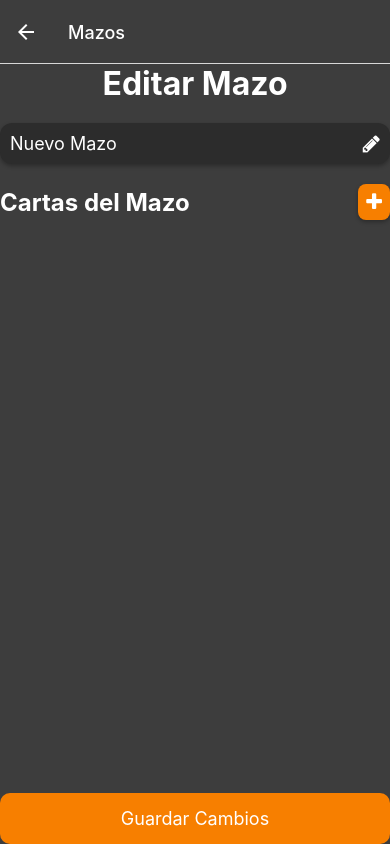
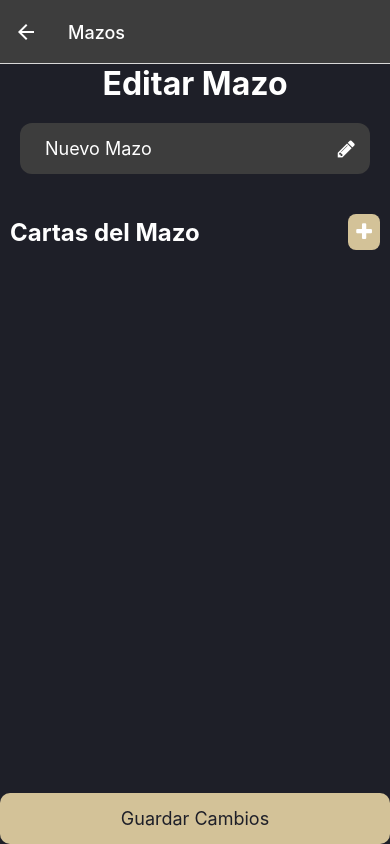
Before and after one commit to 4tsc/Alpha-Ruby, a React Native app in the folder Alpha Ruby/: screen /DeckEditor in a window 390 px wide. Built offline with nearby package versions, Linux system fonts and the light colour scheme.

Commit message:
Deckeditor & Deckmanagement edit

```diff
--- a/Alpha Ruby/src/screens/DeckManagementScreen.tsx
+++ b/Alpha Ruby/src/screens/DeckManagementScreen.tsx
@@ -70,7 +70,7 @@ const DeckManagementScreen: React.FC = () => {
             <TextInput
               style={styles.input}
               placeholder="Nombre del nuevo mazo"
-              placeholderTextColor="#CCCCCC"
+              placeholderTextColor={placeholderColor}
               value={newDeckName}
               onChangeText={setNewDeckName}
             />
@@ -97,14 +97,14 @@ const styles = StyleSheet.create({
     justifyContent: 'center',
     alignItems: 'center',
     padding: 20,
-    backgroundColor: '#3D3D3D', // Fondo gris oscuro
+    backgroundColor: '#1E1F28', // Fondo plano oscuro
   },
   title: {
     fontSize: 32,
-    marginBottom: 20,
     fontWeight: 'bold',
+    marginBottom: 40,
+    textAlign: 'center',
     color: '#FFFFFF', // Texto blanco
-    marginTop: 40,
   },
   listContainer: {
     width: '100%',
@@ -114,11 +114,13 @@ const styles = StyleSheet.create({
     flexDirection: 'row',
     justifyContent: 'space-between',
     alignItems: 'center',
-    backgroundColor: '#2C2C2C',
+    backgroundColor: '#2C2D37', // Fondo gris oscuro
     padding: 15,
     marginVertical: 10,
     width: '90%',
     borderRadius: 12, // Bordes redondeados
+    borderWidth: 1,
+    borderColor: '#D3C298', // Borde dorado suave
     shadowColor: '#000',
     shadowOffset: { width: 0, height: 2 },
     shadowOpacity: 0.3,
@@ -135,34 +137,36 @@ const styles = StyleSheet.create({
     padding: 10,
   },
   input: {
-    height: 40,
-    borderColor: '#666666',
+    height: 50,
+    backgroundColor: '#2C2D37', // Fondo gris oscuro para los inputs
     borderWidth: 1,
+    borderColor: '#D3C298', // Borde dorado suave
     marginBottom: 20,
-    paddingHorizontal: 10,
-    width: '90%',
-    borderRadius: 10,
-    backgroundColor: '#2C2C2C', // Fondo gris oscuro para el input
-    color: '#FFFFFF',
+    paddingHorizontal: 20,
+    borderRadius: 25,
+    color: '#FFFFFF', // Texto blanco
+    fontSize: 16,
+    width: '100%',
   },
   addButton: {
-    backgroundColor: '#F77F00', // Naranja vibrante para el botón
-    padding: 15,
-    borderRadius: 10,
+    backgroundColor: '#D3C298', // Fondo dorado suave para el botón
+    paddingVertical: 15,
+    borderRadius: 25,
     alignItems: 'center',
-    width: '90%',
-    marginBottom: 10,
+    width: '100%',
+    marginBottom: 15,
   },
   addButtonText: {
-    color: '#FFFFFF', // Texto blanco
+    color: '#1E1F28', // Texto oscuro para contraste
     fontSize: 18,
+    fontWeight: 'bold',
   },
   cancelButton: {
     backgroundColor: '#666666', // Gris oscuro para el botón de cancelar
-    padding: 15,
-    borderRadius: 10,
+    paddingVertical: 15,
+    borderRadius: 25,
     alignItems: 'center',
-    width: '90%',
+    width: '100%',
   },
   cancelButtonText: {
     color: '#FFFFFF', // Texto blanco
@@ -176,7 +180,7 @@ const styles = StyleSheet.create({
   },
   modalView: {
     width: '80%',
-    backgroundColor: '#3D3D3D',
+    backgroundColor: '#1E1F28',
     padding: 20,
     borderRadius: 10,
     alignItems: 'center',
@@ -185,7 +189,7 @@ const styles = StyleSheet.create({
     position: 'absolute',
     bottom: 30,
     right: 30,
-    backgroundColor: '#F77F00', // Naranja vibrante para el FAB
+    backgroundColor: '#D3C298', // Naranja suave para el FAB
     width: 60,
     height: 60,
     borderRadius: 30,
@@ -195,4 +199,5 @@ const styles = StyleSheet.create({
   },
 });
 
+export const placeholderColor = '#D3C298'; // Placeholder dorado suave
 export default DeckManagementScreen;
--- a/Alpha Ruby/src/screens/deckEditorScreen.tsx
+++ b/Alpha Ruby/src/screens/deckEditorScreen.tsx
@@ -1,7 +1,6 @@
 import React, { useState } from 'react';
 import { View, Text, TextInput, Alert, StyleSheet, TouchableOpacity, SafeAreaView, Modal } from 'react-native';
 import Icon from 'react-native-vector-icons/FontAwesome'; // Importar iconos
-
 import { useUser } from './UserContext';
 
 interface Deck {
@@ -75,6 +74,7 @@ const DeckEditorScreen: React.FC<DeckEditorScreenProps> = ({ route, navigation }
             value={deckName}
             onChangeText={setDeckName}
             onBlur={toggleEditName}
+            placeholderTextColor={placeholderColor}
           />
         ) : (
           <>
@@ -116,7 +116,7 @@ const DeckEditorScreen: React.FC<DeckEditorScreenProps> = ({ route, navigation }
             <TextInput
               style={styles.modalInput}
               placeholder="Nombre de la carta"
-              placeholderTextColor="#CCCCCC"
+              placeholderTextColor={placeholderColor}
               value={newCardName}
               onChangeText={setNewCardName}
             />
@@ -141,48 +141,47 @@ const DeckEditorScreen: React.FC<DeckEditorScreenProps> = ({ route, navigation }
 const styles = StyleSheet.create({
   container: {
     flex: 1,
-    padding: 20,
-    backgroundColor: '#3D3D3D',
+    padding: 20,  // Ya tienes un padding general de 20
+    backgroundColor: '#1E1F28',
   },
   title: {
     fontSize: 32,
     marginBottom: 20,
     fontWeight: 'bold',
-    color: '#FFFFFF',
+    color: '#FFFFFF', // Texto blanco
     textAlign: 'center',
   },
   nameContainer: {
     flexDirection: 'row',
     alignItems: 'center',
     justifyContent: 'space-between',
-    backgroundColor: '#2C2C2C',
-    padding: 10,
-    borderRadius: 12, // Bordes redondeados
+    backgroundColor: '#3D3D3D',
+    padding: 15, // Ajusta el padding si es necesario para que haya más espacio en los bordes
+    borderRadius: 12,
     marginBottom: 20,
-    shadowColor: '#000',
-    shadowOffset: { width: 0, height: 2 },
-    shadowOpacity: 0.3,
-    shadowRadius: 4,
-    elevation: 5,
+    marginHorizontal: 20,  // Añadimos un margen lateral para separar del borde
   },
   deckName: {
     fontSize: 18,
     color: '#FFFFFF',
-    flex: 1,
+    paddingHorizontal: 10
   },
   input: {
     flex: 1,
     height: 40,
-    borderColor: '#666666',
+    borderColor: '#D3C298', // Borde dorado suave
     borderWidth: 1,
     paddingHorizontal: 10,
     borderRadius: 10,
-    backgroundColor: '#2C2C2C',
-    color: '#FFFFFF',
+    backgroundColor: '#2C2D37',
+    color: '#FFFFFF', // Texto blanco
+    marginHorizontal: 10,  // Añadimos un margen horizontal en el input
   },
   cardsContainer: {
     flex: 1,
     marginBottom: 20,
+    paddingHorizontal: 10, // Agregar padding para evitar que se pegue a los bordes laterales
+    paddingVertical: 20,   // Agregar un margen vertical entre secciones
   },
   cardsHeader: {
     flexDirection: 'row',
@@ -196,28 +195,18 @@ const styles = StyleSheet.create({
     color: '#FFFFFF',
   },
   addCardButton: {
-    backgroundColor: '#F77F00',
+    backgroundColor: '#D3C298', // Botón dorado
     padding: 8,
     borderRadius: 8,
-    shadowColor: '#000',
-    shadowOffset: { width: 0, height: 2 },
-    shadowOpacity: 0.3,
-    shadowRadius: 4,
-    elevation: 5,
   },
   cardItem: {
-    backgroundColor: '#2C2C2C',
+    backgroundColor: '#2C2D37', // Fondo gris oscuro
     padding: 15,
     borderRadius: 12,
     marginBottom: 10,
     flexDirection: 'row',
     justifyContent: 'space-between',
     alignItems: 'center',
-    shadowColor: '#000',
-    shadowOffset: { width: 0, height: 2 },
-    shadowOpacity: 0.3,
-    shadowRadius: 4,
-    elevation: 5,
   },
   cardText: {
     color: '#FFFFFF',
@@ -234,15 +223,10 @@ const styles = StyleSheet.create({
   },
   modalContent: {
     width: '80%',
-    backgroundColor: '#3D3D3D',
+    backgroundColor: '#1E1F28', // Fondo oscuro
     padding: 20,
     borderRadius: 10,
     alignItems: 'center',
-    shadowColor: '#000',
-    shadowOffset: { width: 0, height: 2 },
-    shadowOpacity: 0.3,
-    shadowRadius: 4,
-    elevation: 5,
   },
   modalTitle: {
     fontSize: 24,
@@ -251,17 +235,17 @@ const styles = StyleSheet.create({
   },
   modalInput: {
     height: 40,
-    borderColor: '#666666',
+    borderColor: '#D3C298', // Borde dorado suave
     borderWidth: 1,
     paddingHorizontal: 10,
     borderRadius: 8,
-    backgroundColor: '#2C2C2C',
-    color: '#FFFFFF',
+    backgroundColor: '#2C2D37', // Fondo gris oscuro
+    color: '#FFFFFF', // Texto blanco
     marginBottom: 20,
     width: '100%',
   },
   addButton: {
-    backgroundColor: '#F77F00',
+    backgroundColor: '#D3C298', // Botón dorado suave
     padding: 15,
     borderRadius: 10,
     alignItems: 'center',
@@ -269,30 +253,32 @@ const styles = StyleSheet.create({
     width: '100%',
   },
   addButtonText: {
-    color: '#FFFFFF',
+    color: '#1E1F28', // Texto oscuro
     fontSize: 18,
   },
   cancelButton: {
-    backgroundColor: '#666666',
+    backgroundColor: '#666666', // Botón gris para cancelar
     padding: 15,
     borderRadius: 10,
     alignItems: 'center',
     width: '100%',
   },
   cancelButtonText: {
-    color: '#FFFFFF',
+    color: '#FFFFFF', // Texto blanco
     fontSize: 18,
   },
   saveButton: {
-    backgroundColor: '#F77F00',
+    backgroundColor: '#D3C298', // Botón dorado suave
     padding: 15,
     borderRadius: 10,
     alignItems: 'center',
   },
   saveButtonText: {
-    color: '#FFFFFF',
+    color: '#1E1F28', // Texto oscuro
     fontSize: 18,
   },
 });
 
+const placeholderColor = '#A09C99'; // Placeholder gris claro
+
 export default DeckEditorScreen;
```
